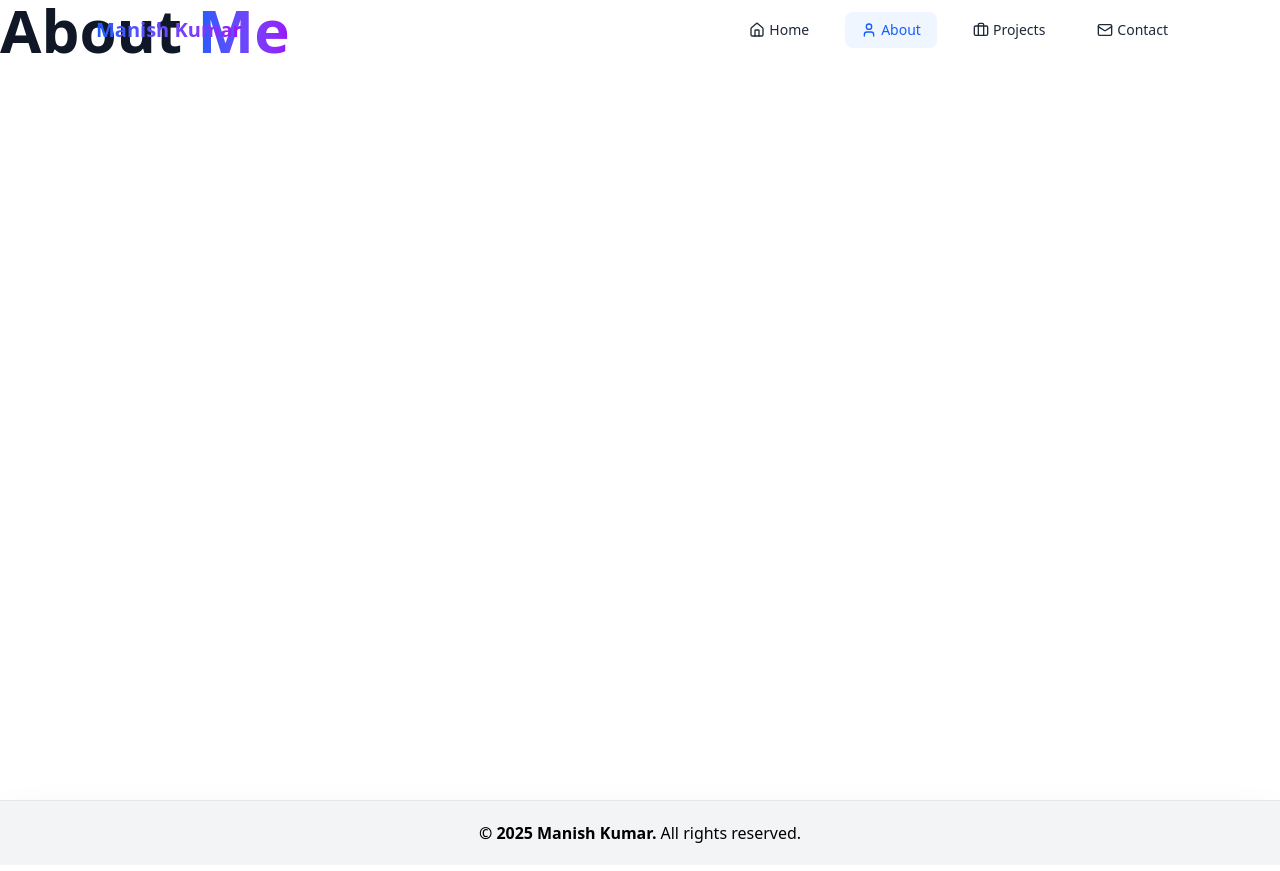
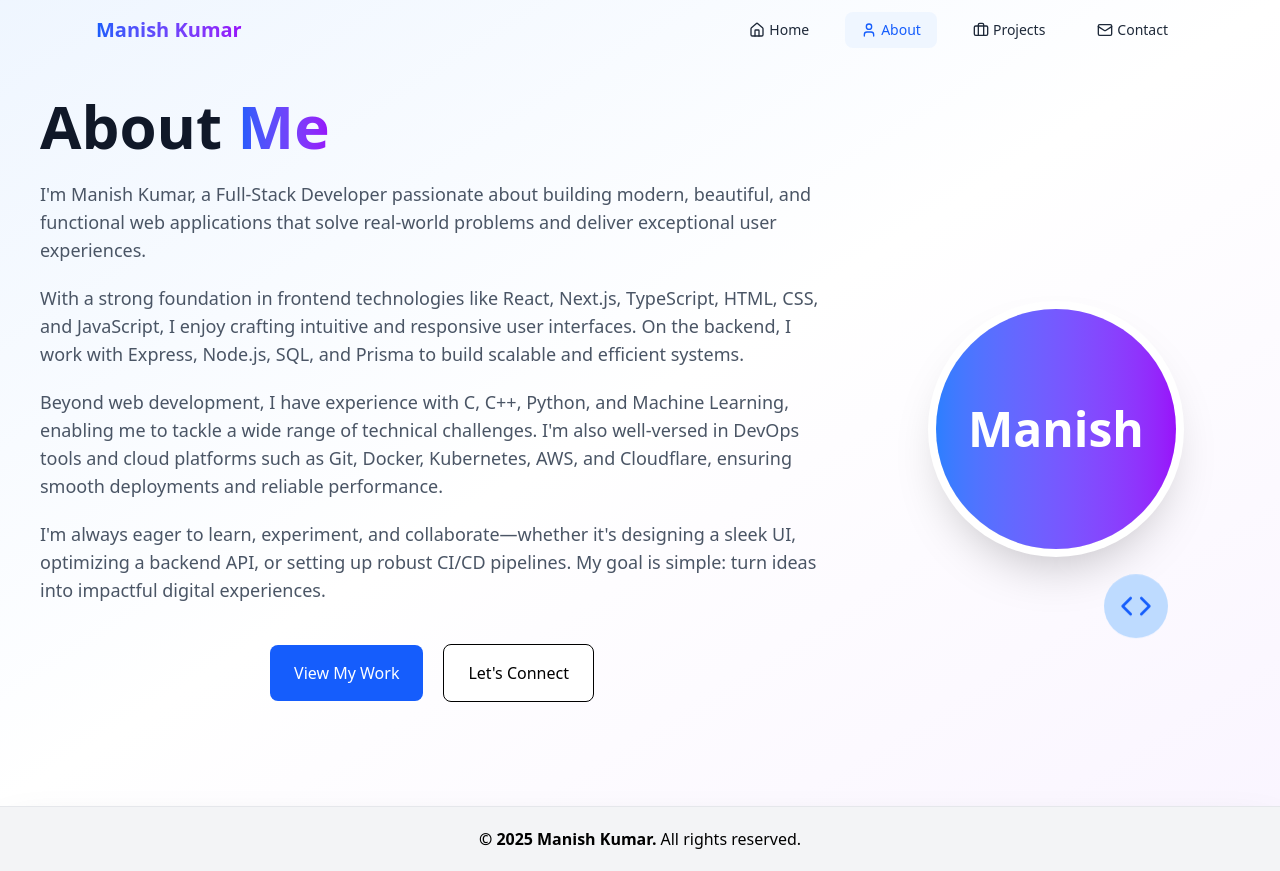
Before and after one commit to manish01101/manish-portfolio, a Next.js app: page /about in a window 1280 px wide. Built offline with nearby package versions, Linux system fonts and the light colour scheme.

Commit message:
feat: implement about page

```diff
--- a/src/app/about/page.tsx
+++ b/src/app/about/page.tsx
@@ -1,14 +1,76 @@
+import { Code } from "lucide-react";
+import Link from "next/link";
 import React from "react";
 
 const About = () => {
   return (
     <div className="bg-white min-h-screen">
-      <h1 className="text-4xl md:text-6xl font-bold text-gray-900 mb-6">
-        About{" "}
-        <span className="bg-gradient-to-r from-blue-600 to-purple-600 bg-clip-text text-transparent">
-          Me
-        </span>
-      </h1>
+      <section className="min-h-screen pt-24 pb-16 px-10 bg-gradient-to-br from-blue-50 via-white to-purple-50 overflow-hidden">
+        <h1 className="text-5xl md:text-6xl font-bold text-gray-900 mb-6">
+          About{" "}
+          <span className="bg-gradient-to-r from-blue-600 to-purple-600 bg-clip-text text-transparent">
+            Me
+          </span>
+        </h1>
+        <div className="grid lg:grid-cols-3 gap-12 items-center justify-center">
+          {/* content  */}
+          <div className="lg:col-span-2 ">
+            <div className="text-lg text-gray-600 space-y-5">
+              <p>
+                I&apos;m Manish Kumar, a Full-Stack Developer passionate about
+                building modern, beautiful, and functional web applications that
+                solve real-world problems and deliver exceptional user
+                experiences.
+              </p>
+              <p>
+                With a strong foundation in frontend technologies like React,
+                Next.js, TypeScript, HTML, CSS, and JavaScript, I enjoy crafting
+                intuitive and responsive user interfaces. On the backend, I work
+                with Express, Node.js, SQL, and Prisma to build scalable and
+                efficient systems.
+              </p>
+              <p>
+                Beyond web development, I have experience with C, C++, Python,
+                and Machine Learning, enabling me to tackle a wide range of
+                technical challenges. I&apos;m also well-versed in DevOps tools
+                and cloud platforms such as Git, Docker, Kubernetes, AWS, and
+                Cloudflare, ensuring smooth deployments and reliable
+                performance.
+              </p>
+              <p>
+                I&apos;m always eager to learn, experiment, and
+                collaborate—whether it&apos;s designing a sleek UI, optimizing a
+                backend API, or setting up robust CI/CD pipelines. My goal is
+                simple: turn ideas into impactful digital experiences.
+              </p>
+            </div>
+            <div className="py-10 flex justify-center items-center gap-5">
+              <Link
+                href="/projects"
+                className="inline-block bg-blue-600 px-6 py-4 rounded-lg text-white text-md font-medium transition-all duration-300 transform hover:bg-blue-700 hover:scale-103"
+              >
+                View My Work
+              </Link>
+              <Link
+                href="/contact"
+                className="inline-block bg-white px-6 py-4 rounded-lg text-black text-md font-medium transition-all duration-300 transform hover:bg-blue-700 hover:text-white border hover:scale-103"
+              >
+                Let&apos;s Connect
+              </Link>
+            </div>
+          </div>
+          {/* floating logo */}
+
+          <div className="lg:col-span-1 flex flex-col items-center justify-center ">
+            <div className="w-60 h-60 mx-auto rounded-full bg-gradient-to-r from-blue-500 to-purple-600 flex items-center justify-center text-white text-5xl font-bold shadow-2xl ring-8 ring-white ">
+              Manish
+            </div>
+            <div className="relative top-10 left-20 w-16 h-16 bg-blue-200 rounded-full flex items-center justify-center animate-bounce [animation-duration:3s]  ">
+              <Code className="w-8 h-8 text-blue-600 " />
+            </div>
+          </div>
+        </div>
+      </section>
     </div>
   );
 };
```
